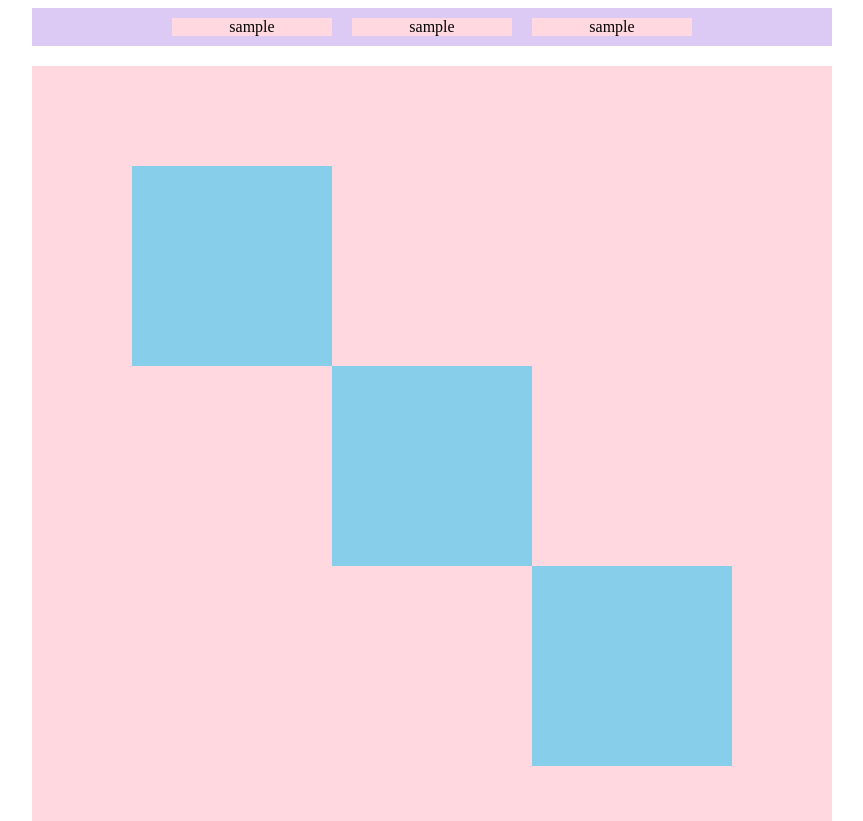
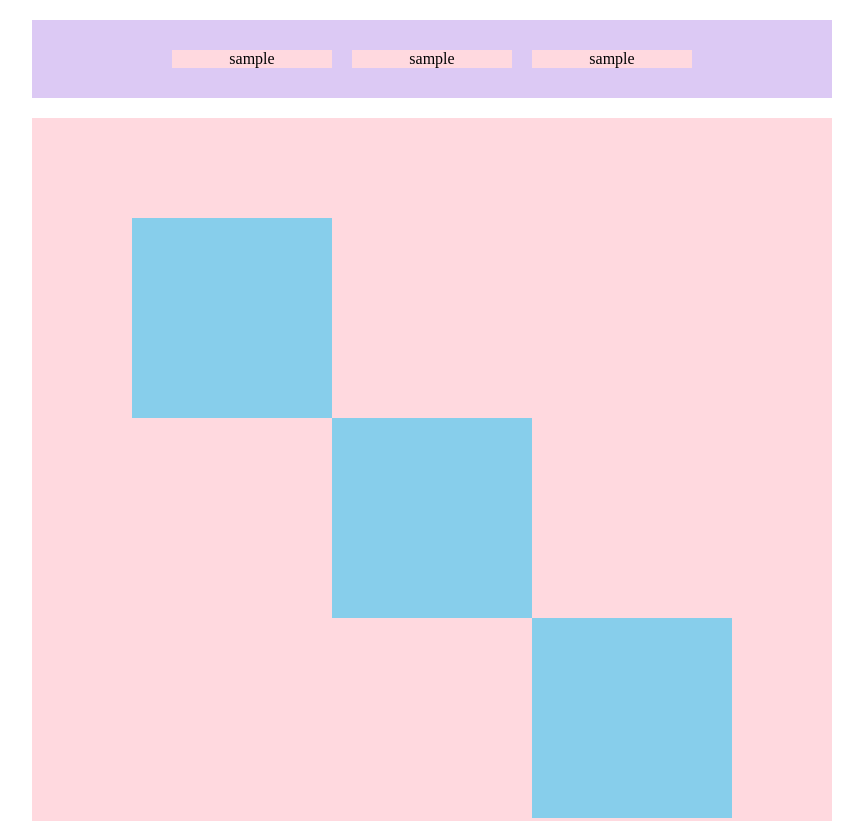
Before and after one commit to knm-0125/html-css-basic-kadai, a plain HTML site: page kadai_018/kadai_018.html in a window 1280 px wide. Shown: the top 821 px of the page, without its empty margins (208-1071 px from the left). Drawn offline with Linux system fonts and the light colour scheme.

Commit message:
Add files via upload

```diff
--- a/kadai_018/style.css
+++ b/kadai_018/style.css
@@ -1,8 +1,8 @@
 #top{
     width: 800px;
     background-color: #dcc9f4;
-    padding: 20px auto;
-    margin: 0 auto; /* 中央に配置　*/
+    padding: 20px 0;
+    margin: 20px auto; /* 中央に配置　*/
     display: flex;
     justify-content: center;
 }
```
